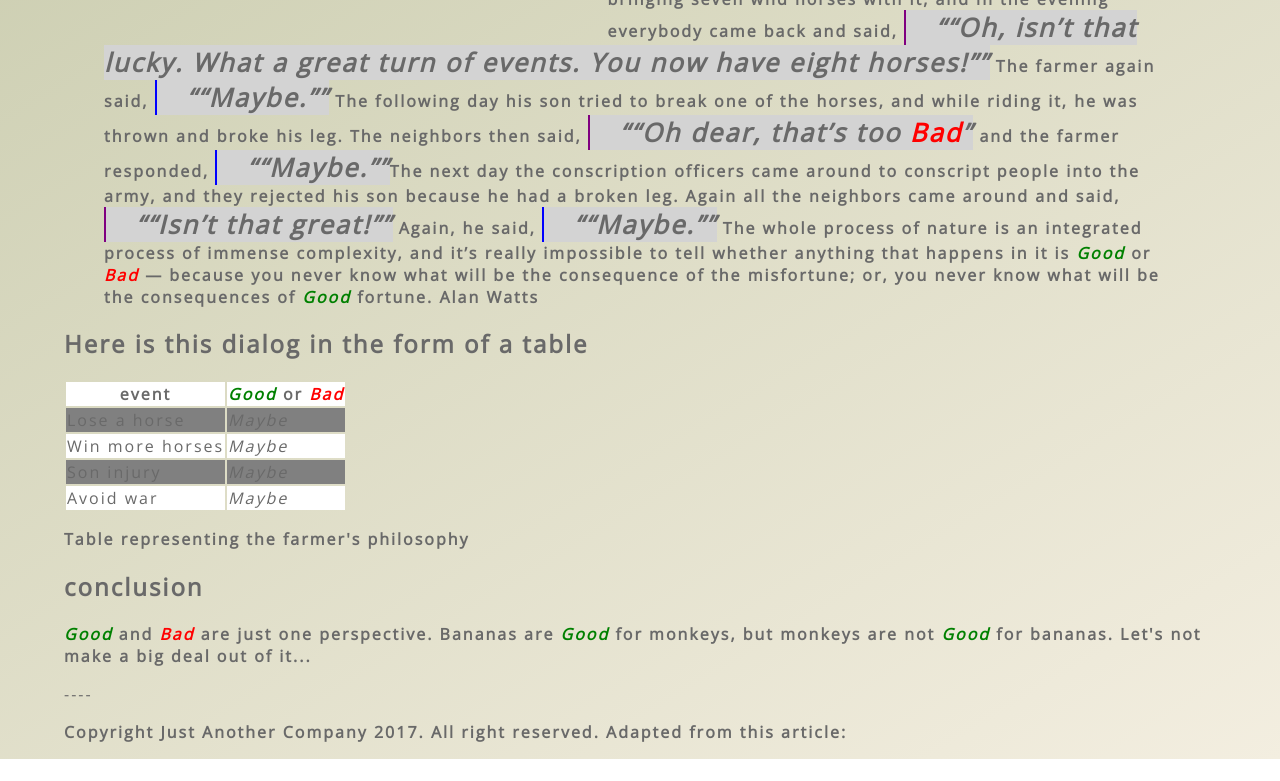
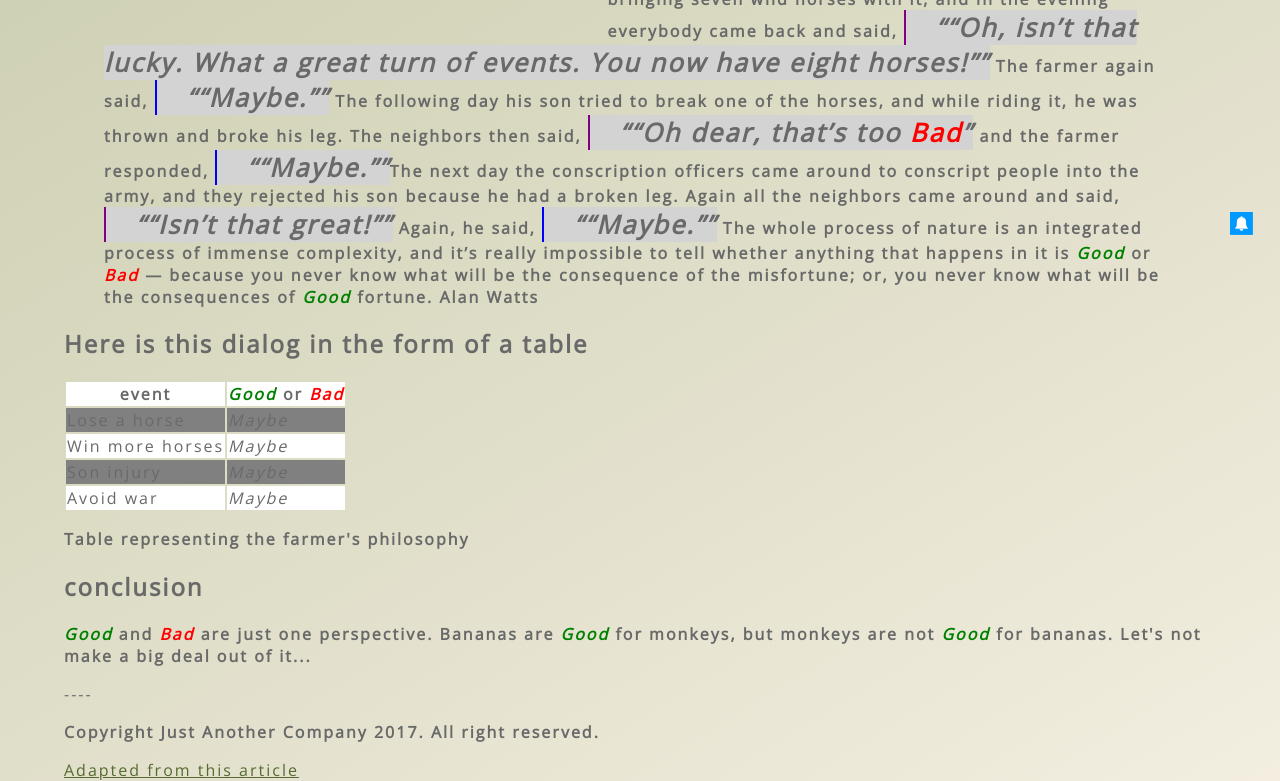
Before and after one commit to karimawd/progressive---enhancement, a plain HTML site: page index.html in a window 1280 px wide. Shown: the part 538-1319 px from the top of the page. Before the commit the page ends 1297 px from the top, so only its background shows below. Drawn offline with nearby package versions, Linux system fonts and the light colour scheme.

Commit message:
final version

```diff
--- a/index.html
+++ b/index.html
@@ -72,10 +72,13 @@
     </p>
 </section>
 
+<section class="notification-block">
+    <img src="notification.png" alt="feedback">
+</section>
 <footer>
 ----
-    <p>Copyright Just Another Company 2017. All right reserved. Adapted from this article: </p>
-    <a href="https://wellsbaum.blog/2018/01/27/alan-watts-the-story-of-the-chinese-farmer/"</a>
+    <p>Copyright Just Another Company 2017. All right reserved.</p>
+    <a href="https://wellsbaum.blog/2018/01/27/alan-watts-the-story-of-the-chinese-farmer/" target="_blank" title="Go to original article">Adapted from this article</a>
 </footer>
 </body>
 </html>
--- a/style.css
+++ b/style.css
@@ -17,11 +17,11 @@ a{
 }
 
 a:hover{
-    color: lightgreen;
+    color: darkblue;
 }
 
 a:visited{
-    color: olive;
+    color: red;
 }
 
 q {
@@ -76,6 +76,12 @@ img{
     float: left;
     margin-right: 25px;
     margin-bottom: 20px;
+}
 
-
+.notification-block {
+    width: 50px;
+    height: 50px;
+    position: fixed;
+    bottom: 0px;
+    right: 0px;
 }
```
Also changed, not shown: notification.png (added).
